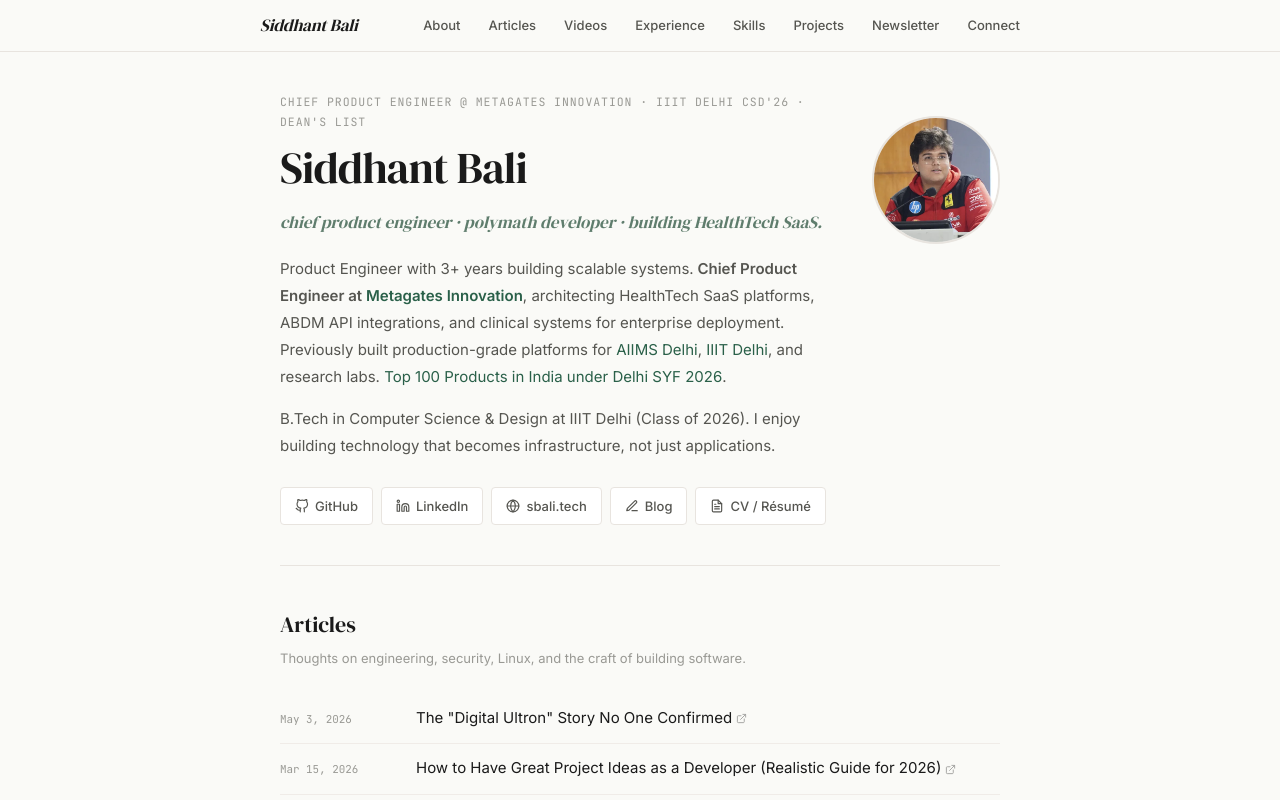
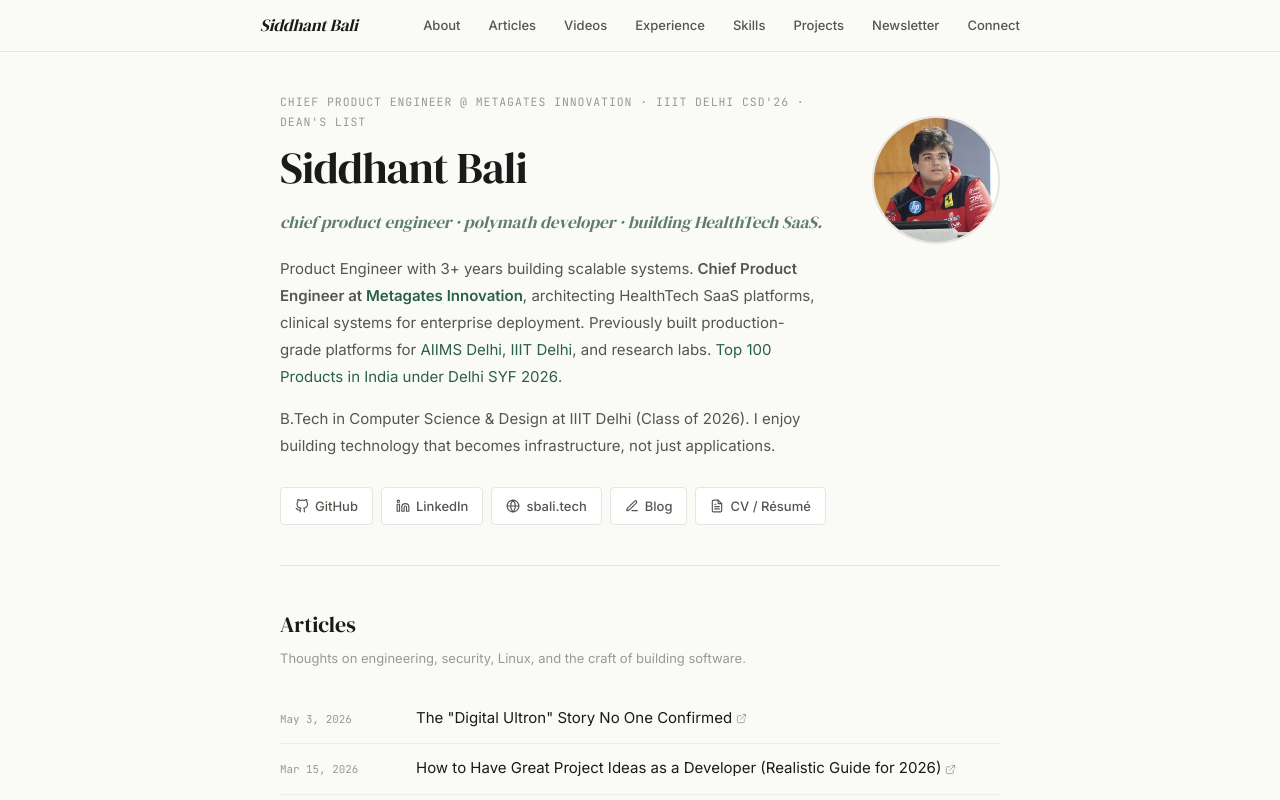
Before and after one commit to kintsugi-programmer/kintsugi-programmer.github.io, a Next.js app: page / in a window 1280 px wide. Shown: the top 800 px of the page. Built offline with nearby package versions, Linux system fonts and the light colour scheme.

Commit message:
update: about

```diff
--- a/app/page.tsx
+++ b/app/page.tsx
@@ -464,7 +464,7 @@
               Product Engineer with 3+ years building scalable systems.
               <strong> Chief Product Engineer at{" "}
               <a href="https://easeclaim.com" target="_blank" rel="noopener noreferrer" className="underline-hover">Metagates Innovation</a></strong>,
-              architecting HealthTech SaaS platforms, ABDM API integrations, and clinical systems for enterprise deployment.
+              architecting HealthTech SaaS platforms, clinical systems for enterprise deployment.
               Previously built production-grade platforms for{" "}
               <a href="https://www.aiims.edu/" target="_blank" rel="noopener noreferrer" className="underline-hover">AIIMS Delhi</a>,{" "}
               <a href="https://hcd.iiitd.ac.in/" target="_blank" rel="noopener noreferrer" className="underline-hover">IIIT Delhi</a>,{" "}
```
